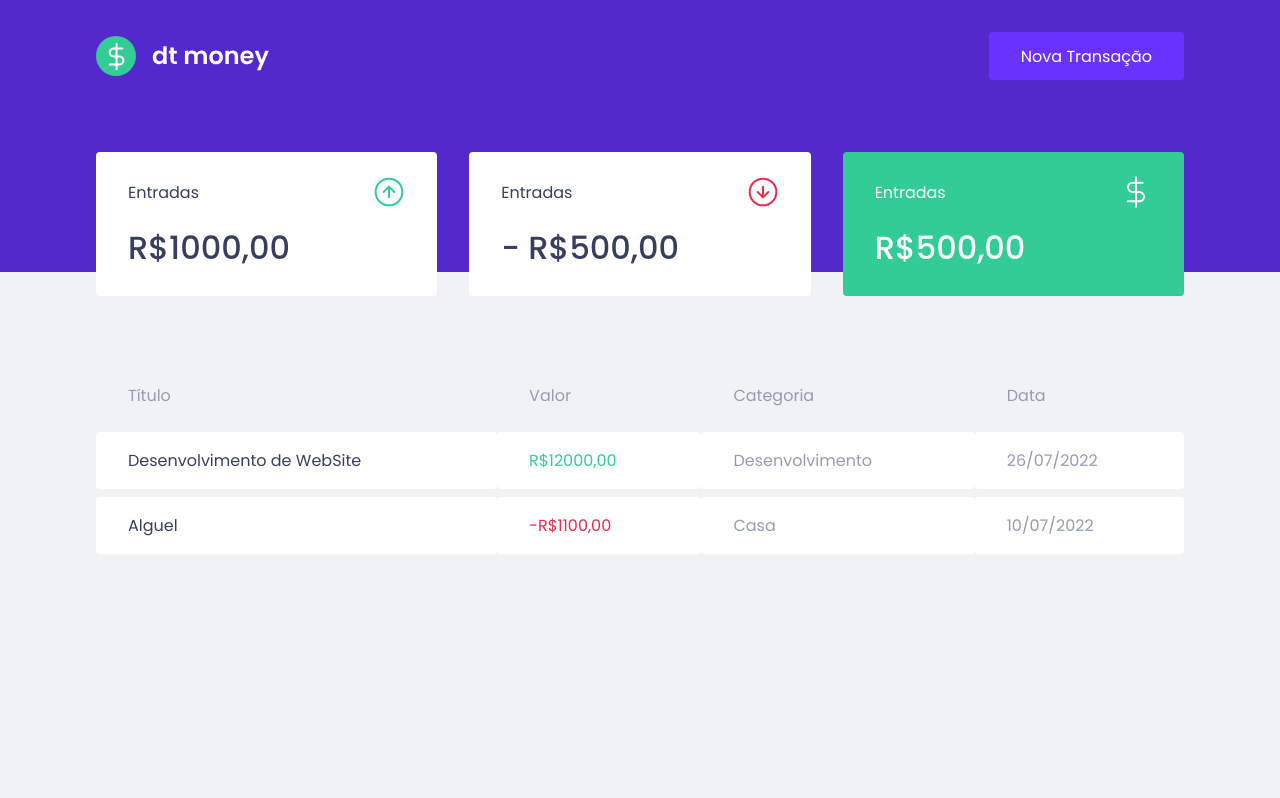
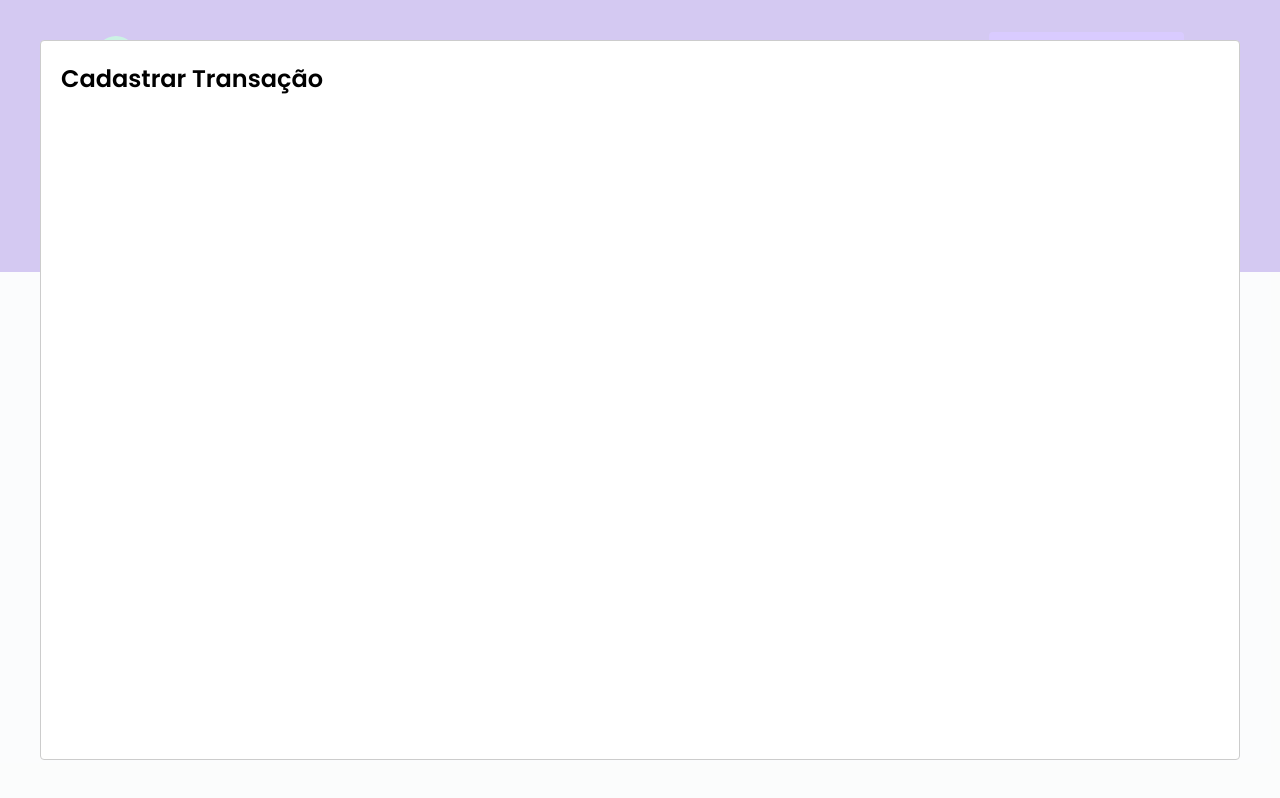
Before and after one commit to DenerBarros/dt-money, a React (Create React App) app: page / in a window 1280 px wide. Both pictures are taken after a click on the button "Nova Transação". Built offline with nearby package versions, Linux system fonts and the light colour scheme; no server answers; what miragejs would draw is missing.

Commit message:
Configuração do Modal e passando propriedades de elemento filho para pai para setar estado

```diff
--- a/public/index.html
+++ b/public/index.html
@@ -7,7 +7,7 @@
     <meta name="viewport" content="width=device-width, initial-scale=1" />
     <link rel="shortcut icon" href="favicon.png" type="image/png">
 
-    <title>dbmoney</title>
+    <title>dtmoney</title>
 
     <link href="https://fonts.googleapis.com/css2?family=Poppins:wght@400;500;600&display=swap" rel="stylesheet">
   </head>
--- a/src/App.tsx
+++ b/src/App.tsx
@@ -1,12 +1,38 @@
+import { useState } from 'react';
+import Modal from 'react-modal';
 import { Dashboard } from "./components/Dashboard";
 import { Header } from "./components/Header";
 import { GlobalStyle } from "./styles/global";
 
+
+Modal.setAppElement('#root');
+
+
 export function App() {
+
+  const [isNewTransactionModalOpen, setIsNewTransactionModalOpen] = useState(false);
+
+  function handleOpenNewTransactionModal(){
+    setIsNewTransactionModalOpen(true);
+  }
+
+  function handleCloseNewTransactionModal(){
+    setIsNewTransactionModalOpen(false);
+  }
+
+
   return (
     <>
-      <Header/>
+      <Header onOpenNewransactionModal={handleOpenNewTransactionModal}/>
       <Dashboard/>
+
+      <Modal
+          isOpen={isNewTransactionModalOpen}
+          onRequestClose={handleCloseNewTransactionModal}
+        >
+          <h2>Cadastrar Transação</h2>
+      </Modal>
+
       <GlobalStyle/>
     </>
   );
--- a/src/components/Header/index.tsx
+++ b/src/components/Header/index.tsx
@@ -3,26 +3,20 @@ import logoImg from '../../assets/logo.svg';
 import Modal from 'react-modal';
 import { Container, Content } from './styles';
 
-export function Header() {
+interface HeaderProps {
+  onOpenNewransactionModal: () => void;
+}
 
-  const [isNewTransactionModalOpen, setIsNewTransactionModalOpen] = useState(false);
-
-  function handleOpenNewTransactionModal(){
-    setIsNewTransactionModalOpen(true);
-  }
-
-  function handleCloseNewTransactionModal(){
-    setIsNewTransactionModalOpen(false);
-  }
-
+export function Header({ onOpenNewransactionModal }: HeaderProps) {
 
   return (
     <Container>
         <Content>
             <img src={logoImg} alt="dbmoney" />
-            <button type="button" onClick={handleOpenNewTransactionModal}>
+            <button type="button" onClick={onOpenNewransactionModal}>
                 Nova Transação
             </button>
+
         </Content>
     </Container>
   )
```
